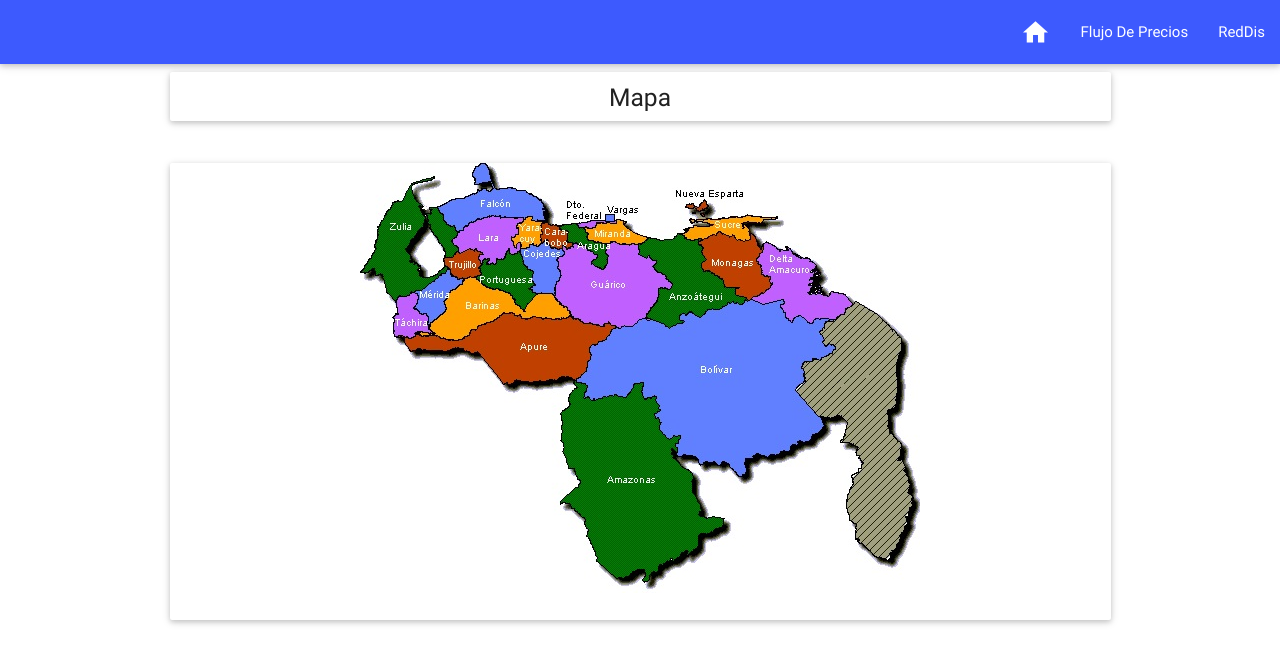
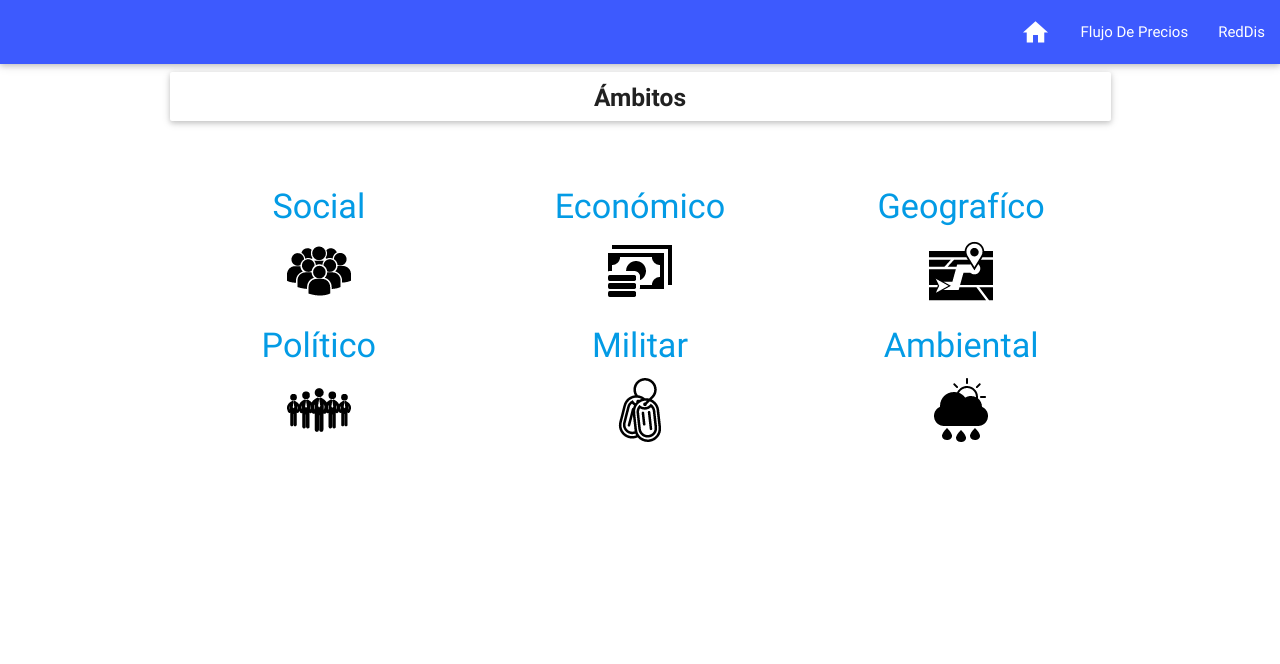
Before and after one commit to judelvis/ms.ss, a CodeIgniter app: page /database/ in a window 1280 px wide. Shown: the top 664 px of the page. Run offline with CodeIgniter, Linux system fonts and the light colour scheme.

Commit message:
modificado: application/controllers/Principal.php 	new file:   application/views/principal/ambiental.php 	new file:   application/views/principal/economico.php 	renombrado: application/views/principal/inicio.php -> application/views/principal/estados.php 	modificado: application/views/principal/flujoPrecios.php 	new file:   application/views/principal/geografico.php 	modificado: application/views/principal/inicio.php 	new file:   application/views/principal/militar.php 	new file:   application/views/principal/politico.php 	new file:   application/views/principal/social.php 	new file:   system/img/ambiental.png 	new file:   system/img/army4.png 	new file:   system/img/business128.png 	new file:   system/img/eco.png 	new file:   system/img/geo.png 	new file:   system/img/location14.png 	new file:   system/img/militar.png 	new file:   system/img/poli.png 	new file:   system/img/social.png 	new file:   system/img/venezuela.png

```diff
--- a/application/controllers/Principal.php
+++ b/application/controllers/Principal.php
@@ -22,6 +22,43 @@ class Principal extends CI_Controller {
         $this->load->view('principal/plantillas/pie');
     }
 
+    public function social(){
+        $this->load->view('principal/plantillas/head');
+        $this->load->view('principal/plantillas/menu');
+        $this->load->view('principal/social');
+        $this->load->view('principal/plantillas/pie');
+    }
+    public function economico(){
+        $this->load->view('principal/plantillas/head');
+        $this->load->view('principal/plantillas/menu');
+        $this->load->view('principal/economico');
+        $this->load->view('principal/plantillas/pie');
+    }
+    public function geografico(){
+        $this->load->view('principal/plantillas/head');
+        $this->load->view('principal/plantillas/menu');
+        $this->load->view('principal/geografico');
+        $this->load->view('principal/plantillas/pie');
+    }
+    public function politico(){
+        $this->load->view('principal/plantillas/head');
+        $this->load->view('principal/plantillas/menu');
+        $this->load->view('principal/politico');
+        $this->load->view('principal/plantillas/pie');
+    }
+    public function militar(){
+        $this->load->view('principal/plantillas/head');
+        $this->load->view('principal/plantillas/menu');
+        $this->load->view('principal/militar');
+        $this->load->view('principal/plantillas/pie');
+    }
+    public function ambiental(){
+        $this->load->view('principal/plantillas/head');
+        $this->load->view('principal/plantillas/menu');
+        $this->load->view('principal/ambiental');
+        $this->load->view('principal/plantillas/pie');
+    }
+
     function generaFlujoPrecio(){
         $category = array();
         $dataset = array();
--- a/application/views/principal/inicio.php
+++ b/application/views/principal/inicio.php
@@ -4,50 +4,51 @@
     <div class="row">
         <div class="row" id="f1">
             <div class="col s12 card-panel">
-                <h5 class="header center">Mapa</h5>
+                <h5 class="header center"><b>Ámbitos</b></h5>
             </div>
         </div>
         <div class="row" id="venezuela">
-            <div class="col s12 card-panel">
-                <div class="row">
-                    <div class="col s12 center-align">
-                        <img src="<?php echo __IMG__;?>Mapa-de-Venezuela.jpg" class="responsive-img" alt=""  width="560" height="430" border="0" usemap="#map1"/>
-                        <map name="map1">
-                            <!-- #$-:Image map file created by GIMP Image Map plug-in -->
-                            <!-- #$-:GIMP Image Map plug-in by Maurits Rijk -->
-                            <!-- #$-:Please do not edit lines starting with "#$" -->
-                            <!-- #$VERSION:2.3 -->
-                            <!-- #$AUTHOR:judelvis -->
-                            <area shape="rect" coords="209,248,314,392" estado="amazonas" href="#" onclick="mapa(1,this.getAttribute('estado'))" />
-                            <area shape="rect" coords="308,114,365,150" estado="anzoategui" href="#" onclick="mapa(2,this.getAttribute('estado'))" />
-                            <area shape="rect" coords="117,164,231,209" estado="apure" href="#" onclick="mapa(3,this.getAttribute('estado'))" />
-                            <area shape="poly" coords="246,105,248,93,246,91,244,80,236,78,227,77,225,72,225,66,221,62,214,62,215,69,215,78,215,86,220,88,232,90,237,93,239,98,232,103,239,108,246,107,247,106,247,100,246,103,242,103,246,102" estado="aragua" href="#" onclick="mapa(4,this.getAttribute('estado'))" />
-                            <area shape="rect" coords="99,129,202,156" estado="barinas" href="#" onclick="mapa(5,this.getAttribute('estado'))" />
-                            <area shape="rect" coords="253,167,444,238" estado="bolivar" href="#" onclick="mapa(6,this.getAttribute('estado'))" />
-                            <area shape="rect" coords="182,61,211,86" estado="carabobo" href="#" onclick="mapa(7,this.getAttribute('estado'))" />
-                            <area shape="rect" coords="160,85,205,102" estado="cojedes" href="#" onclick="mapa(8,this.getAttribute('estado'))" />
-                            <area shape="rect" coords="402,81,488,150" estado="delta amacuro" href="#" onclick="mapa(9,this.getAttribute('estado'))" />
-                            <area shape="rect" coords="200,35,239,62" estado="distrito federal" href="#" onclick="mapa(10,this.getAttribute('estado'))" />
-                            <area shape="rect" coords="92,28,179,48" estado="falcon" href="#" onclick="mapa(11,this.getAttribute('estado'))" />
-                            <area shape="rect" coords="207,110,296,143" estado="guarico" href="#" onclick="mapa(12,this.getAttribute('estado'))" />
-                            <area shape="rect" coords="107,55,153,87" estado="lara" href="#" onclick="mapa(13,this.getAttribute('estado'))" />
-                            <area shape="rect" coords="58,125,91,141" estado="merida" href="#" onclick="mapa(14,this.getAttribute('estado'))" />
-                            <area shape="rect" coords="231,63,285,80" estado="miranda" href="#" onclick="mapa(15,this.getAttribute('estado'))" />
-                            <area shape="rect" coords="340,80,398,111" estado="monagas" href="#" onclick="mapa(16,this.getAttribute('estado'))" />
-                            <area shape="rect" coords="310,23,386,50" estado="nueva esparta" href="#" onclick="mapa(17,this.getAttribute('estado'))" />
-                            <area shape="rect" coords="122,101,174,127" estado="portuguesa" href="#" onclick="mapa(18,this.getAttribute('estado'))" />
-                            <area shape="rect" coords="322,53,422,72" estado="sucre" href="#" onclick="mapa(19,this.getAttribute('estado'))" />
-                            <area shape="rect" coords="30,153,70,177" estado="tachira" href="#" onclick="mapa(20,this.getAttribute('estado'))" />
-                            <area shape="rect" coords="86,94,120,110" estado="trujillo" href="#" onclick="mapa(21,this.getAttribute('estado'))" />
-                            <area shape="rect" coords="243,37,282,60" estado="vargas" href="#" onclick="mapa(22,this.getAttribute('estado'))" />
-                            <area shape="rect" coords="156,54,182,82" estado="yaracuy" href="#" onclick="mapa(23,this.getAttribute('estado'))" />
-                            <area shape="rect" coords="26,51,59,118" estado="zulia" href="#" onclick="mapa(24,this.getAttribute('estado'))" />
-                        </map>
-                        <map name="Map"><area alt="Pulsar para ver" shape="circle" coords="82,149,20"
-                                              href="#" onclick="mapa(">
+
+                <div class="row section">
+
+                    <div class="col s12 l4 center-align">
+                        <a href="<?php echo site_url("Principal/social");?>">
+                        <h4>Social</h4>
+                        <img  src="<?php echo __IMG__;?>social.png">
+                      </a>
+                        </div>
+                    <div class="col s12 l4 center-align">
+                        <a href="<?php echo site_url("Principal/economico");?>">
+                        <h4>Económico</h4>
+                        <img  src="<?php echo __IMG__;?>eco.png">
+                            </a>
                     </div>
-                </div>
-            </div>
+                    <div class="col s12 l4 center-align">
+                        <a href="<?php echo site_url("Principal/geografico");?>">
+                        <h4>Geografíco</h4>
+                        <img  src="<?php echo __IMG__;?>geo.png">
+                            </a>
+                    </div>
+                    <div class="col s12 l4 center-align">
+                        <a href="<?php echo site_url("Principal/politico");?>">
+                        <h4>Político</h4>
+                        <img  src="<?php echo __IMG__;?>poli.png">
+                            </a>
+                    </div>
+                    <div class="col s12 l4 center-align">
+                        <a href="<?php echo site_url("Principal/militar");?>">
+                        <h4>Militar</h4>
+                        <img src="<?php echo __IMG__;?>militar.png">
+                            </a>
+                    </div>
+                    <div class="col s12 l4 center-align">
+                        <a href="<?php echo site_url("Principal/ambiental");?>">
+                        <h4>Ambiental</h4>
+                        <img src="<?php echo __IMG__;?>ambiental.png">
+                            </a>
+                    </div>
+
+
         </div>
     </div>
 </div>
```
Also changed, not shown: application/views/principal/ambiental.php (added, +7 -0 lines), application/views/principal/economico.php (added, +7 -0 lines), application/views/principal/estados.php (added, +53 -0 lines), application/views/principal/geografico.php (added, +7 -0 lines), application/views/principal/militar.php (added, +7 -0 lines), application/views/principal/politico.php (added, +7 -0 lines), application/views/principal/social.php (added, +7 -0 lines), system/img/ambiental.png (added), system/img/army4.png (added), system/img/business128.png (added), system/img/eco.png (added), system/img/geo.png (added), system/img/location14.png (added), system/img/militar.png (added), 3 more files.
